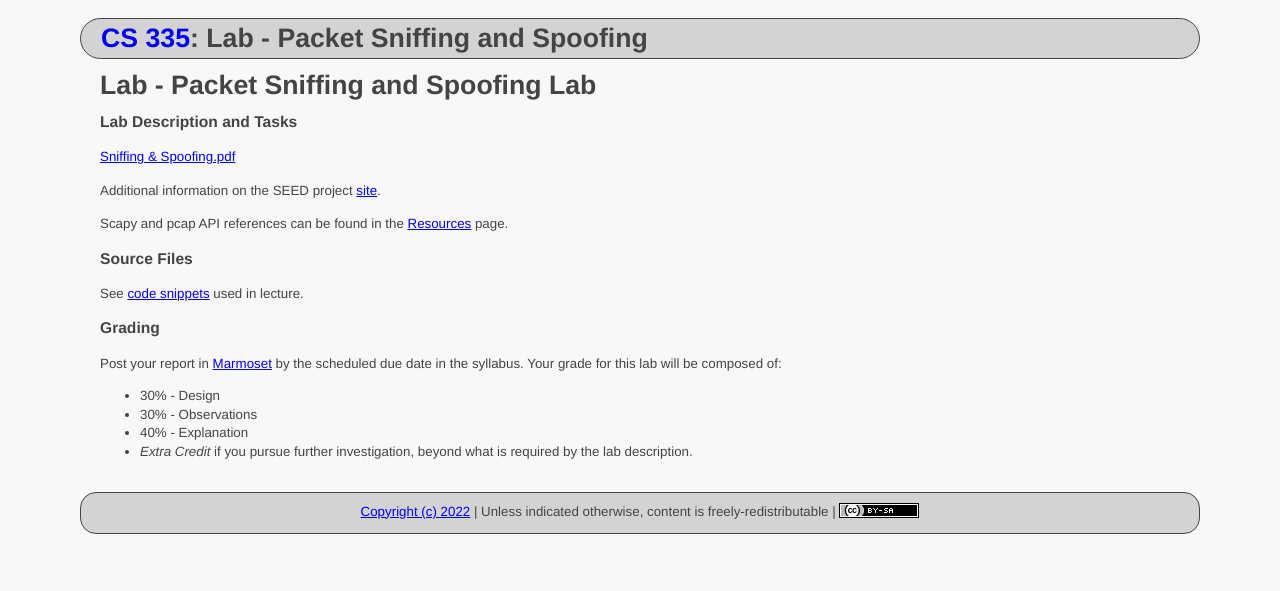
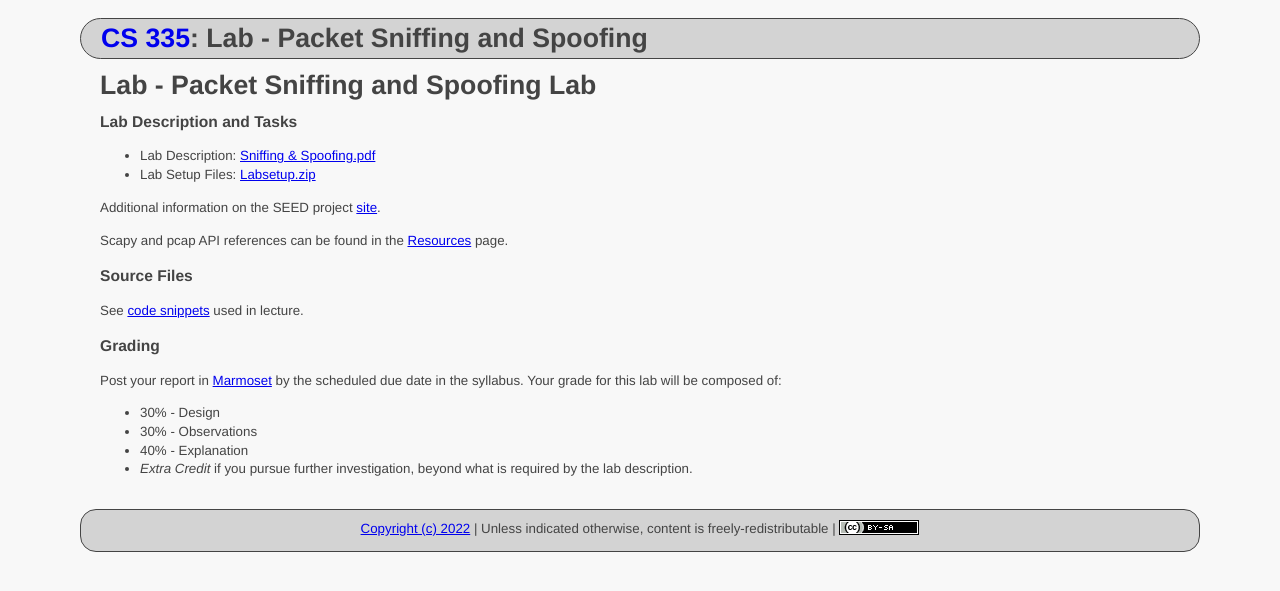
Before and after one commit to ycpcs/cs335-spring2022, a Jekyll site: the page built from labs/sniff_spoof.md, in a window 1280 px wide. Shown: the top 591 px of the page. Built offline with Jekyll 4.4.1, drawn with Linux system fonts in a browser that asks for light colours.

Commit message:
add labsetup

```diff
--- a/labs/sniff_spoof.md
+++ b/labs/sniff_spoof.md
@@ -8,7 +8,8 @@ title: Lab - Packet Sniffing and Spoofing
 
 ### Lab Description and Tasks
 
-[Sniffing & Spoofing.pdf](Sniffing_Spoofing.pdf)
+- Lab Description: [Sniffing & Spoofing.pdf](sniff\Sniffing_Spoofing.pdf)
+- Lab Setup Files: [Labsetup.zip](sniff\Labsetup.zip)
 
 Additional information on the SEED project [site](https://seedsecuritylabs.org/Labs_20.04/Networking/Sniffing_Spoofing/).
 
```
Also changed, not shown: 3 other files.
